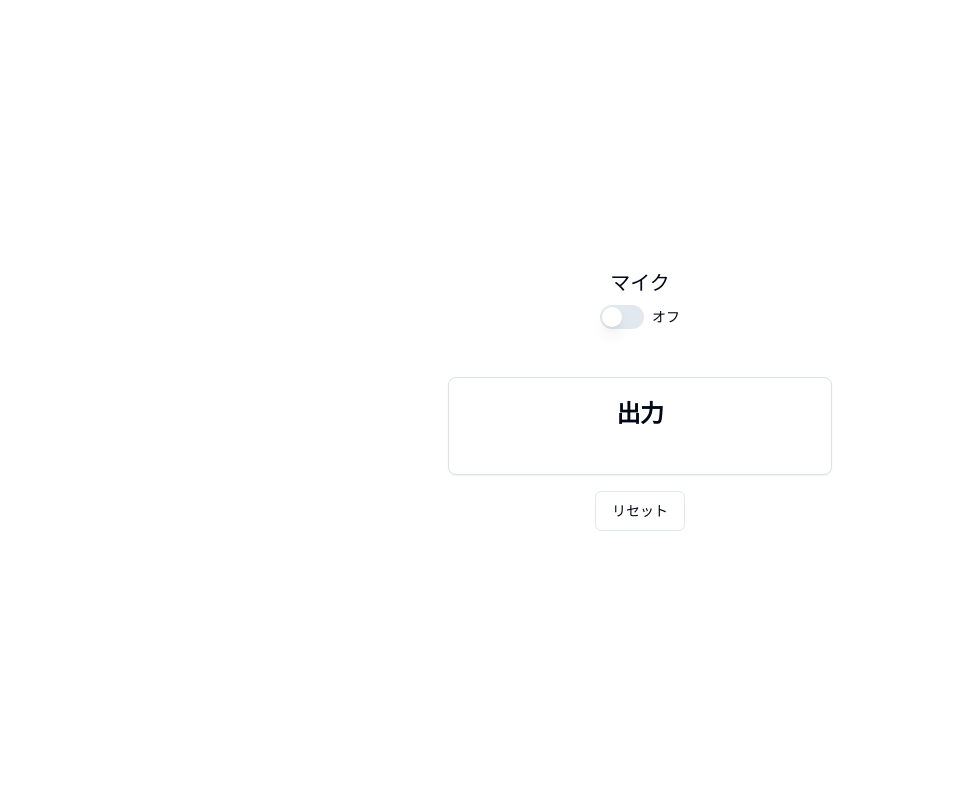
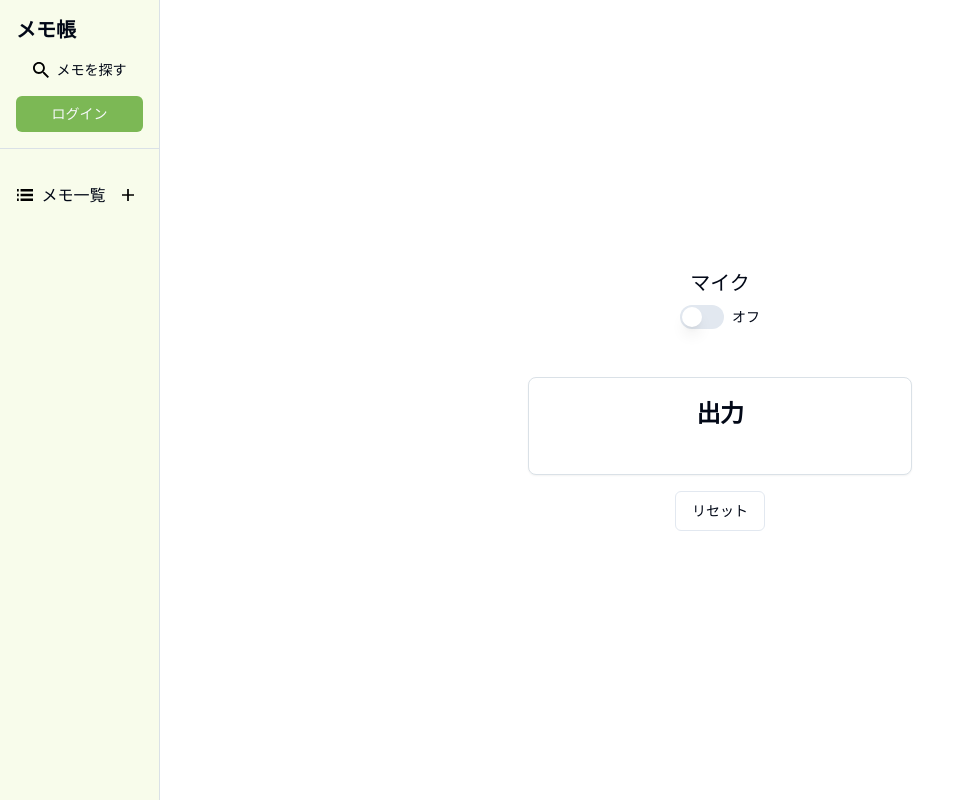
Before and after one commit to akito-10/speak-memo, a Next.js app: page / in a window 1280 px wide. Shown: the whole page, without its empty margins (0-959 px from the left). Built offline with nearby package versions, Linux system fonts and the light colour scheme.

Commit message:
side menu

```diff
--- a/src/app/layout.tsx
+++ b/src/app/layout.tsx
@@ -1,3 +1,4 @@
+import { Menubar } from "@/components/ui/menubar/menubar";
 import "./globals.css";
 import type { Metadata } from "next";
 import { Inter } from "next/font/google";
@@ -5,8 +6,8 @@ import { Inter } from "next/font/google";
 const inter = Inter({ subsets: ["latin"] });
 
 export const metadata: Metadata = {
-  title: "Create Next App",
-  description: "Generated by create next app",
+  title: "メモ帳",
+  description: "音声でメモができるアプリです。",
 };
 
 export default function RootLayout({
@@ -16,7 +17,10 @@ export default function RootLayout({
 }) {
   return (
     <html lang="en">
-      <body className={inter.className}>{children}</body>
+      <body className={`${inter.className} flex`}>
+        <Menubar />
+        {children}
+      </body>
     </html>
   );
 }
--- a/src/components/page/main/main.tsx
+++ b/src/components/page/main/main.tsx
@@ -37,7 +37,7 @@ export const MainPage = () => {
   };
 
   return (
-    <main className="w-full min-h-screen flex items-center justify-center flex-col">
+    <main className="w-full flex-1 min-h-screen flex items-center justify-center flex-col">
       <h1 className="text-xl mb-2">マイク</h1>
       <div className="flex items-center space-x-2 mb-8">
         <Switch id="mic-switch" onCheckedChange={onClickSwitch} />
--- /dev/null
+++ b/src/components/ui/menubar/menubar.tsx
@@ -0,0 +1,27 @@
+import { ListIcon } from "@/components/assets/list";
+import { PlusIcon } from "@/components/assets/plus";
+import { SearchIcon } from "@/components/assets/search";
+import { Button } from "@/components/shadcn/ui/button";
+
+export const Menubar = () => {
+  return (
+    <header className="w-40 h-screen border-r bg-bgMain">
+      <div className=" border-b p-4 flex flex-col gap-4">
+        <h2 className="font-bold text-xl">メモ帳</h2>
+        <Button className="flex gap-2 items-center p-0 h-fit" variant="ghost">
+          <SearchIcon />
+          メモを探す
+        </Button>
+        <Button className="h-fit">ログイン</Button>
+      </div>
+      <h3 className="flex gap-2 items-center pt-8 justify-center">
+        <ListIcon />
+        メモ一覧
+        <Button className="p-2 h-fit" variant="ghost">
+          <PlusIcon />
+        </Button>
+      </h3>
+      <ul></ul>
+    </header>
+  );
+};
```
